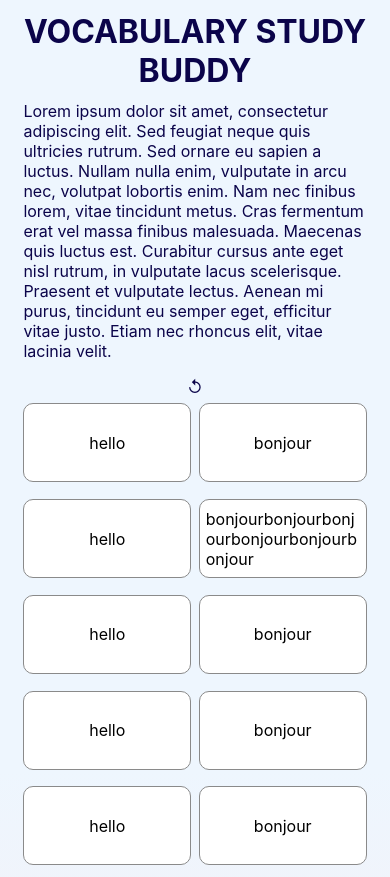
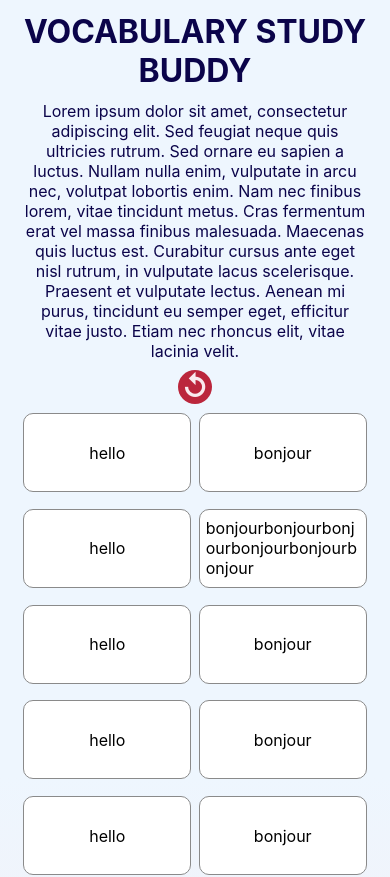
Before and after one commit to chingu-voyages/Vocab-Study-Buddy, a React (Create React App) app: page / in a window 390 px wide. Shown: the top 877 px of the page. Built offline with nearby package versions, Linux system fonts and the light colour scheme.

Commit message:
Add styling to reset button and update media query to prevent overlap

```diff
--- a/src/VocabGamePlay.scss
+++ b/src/VocabGamePlay.scss
@@ -9,6 +9,7 @@
   padding: 0;
   box-sizing: border-box;
   color: $dark-blue;
+  cursor: default;
 }
 
 .vocabGamePlay--container {
@@ -29,6 +30,7 @@
 #instructions {
   @include flex-center;
   max-width: 1850px;
+  text-align: center;
   min-height: 8vh;
   padding: 0 8vw;
 }
@@ -56,16 +58,21 @@
       box-shadow: $card-hover;
     }
   #reset {
+    @include flex-center;
     height: 45px;
     width: 45px;
     position: absolute;
     top: 4vh;
     right: calc(8vw - 45px - 1vw);
-    display: flex;
-    justify-content: center;
-    align-items: center;
+    font-size: 175%;
+    font-weight: bold;
+    color: $light-pink;
     border-radius: 100%;
+    background-color: $medium-scarlet;
   }
+    #reset:hover {
+      box-shadow: $reset-hover;
+    }
 
 #footer {
   @include flex-center;
@@ -75,6 +82,7 @@
 
 /* MEDIA QUERIES */
 
+/* Width-based */
 @media only screen and (max-width: 1499px) {
   #instructions {
     padding: 0 6vw;
@@ -112,7 +120,8 @@
     grid-template-rows: repeat(7, 1fr);
     grid-template-columns: repeat(6, 1fr);
     gap: 2vh 2vw;
-    padding: 5vh 6vw 2vh;
+    padding: 2vh 6vw;
+    padding-top: calc(2vh + 35px);
   }
     .card {
       grid-column: span 2;
--- a/src/_shared.scss
+++ b/src/_shared.scss
@@ -18,6 +18,8 @@ $background-gradient: linear-gradient($light-blue 55%, $light-pink);
 $dark-blue: #0b044a;
 // Card
 $black: #000;
+// Reset
+// $light-pink
 
 /* CARD */
 // Background
@@ -26,6 +28,12 @@ $white: #fff;
 $medium-light-grey: #ababab;
 // Border
 $medium-grey: #8a8a8a;
+
+/* RESET */
+// Background
+$medium-scarlet: #bb263c;
+// Hover
+$light-scarlet: #d86274;
 
 /*
 ==========================
@@ -39,6 +47,9 @@ STYLE
 $card-border: 1px solid $medium-grey;
 $card-hover: 0 0 10px $medium-light-grey;
 $card-border-radius: 10px;
+
+/* RESET */
+$reset-hover: 0 0 10px $light-scarlet;
 
 /*
 ==========================
```
